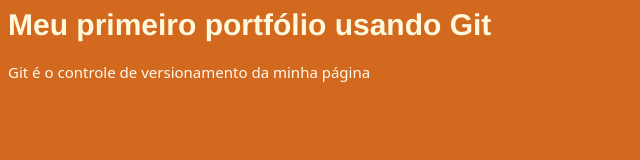
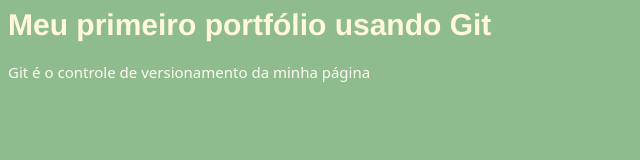
Before and after one commit to ingridgomess/portifolio-desenvolvedor-senai1, a plain HTML site: page index.html in a window 1280 px wide. Shown: the whole page, without its empty margins (0-640 px from the left). Drawn offline with Linux system fonts and the light colour scheme.

Commit message:
Mudando cor de fundo

```diff
--- a/style.css
+++ b/style.css
@@ -1,5 +1,5 @@
 body{
-    background-color:chocolate;
+    background-color:darkseagreen;
     color:floralwhite;
     font-family: system-ui, -apple-system, BlinkMacSystemFont, 'Segoe UI', Roboto, Oxygen, Ubuntu, Cantarell, 'Open Sans', 'Helvetica Neue', sans-serif;
     font-size: 15px;
```
